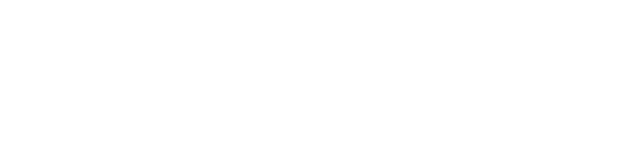
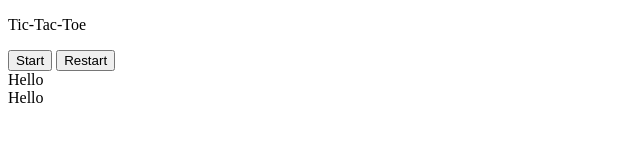
Before and after one commit to michaellucas1/Project-Tic-Tac-Toe, a plain HTML site: page index.html in a window 1280 px wide. Shown: the whole page, without its empty margins (0-640 px from the left). Drawn offline with Linux system fonts and the light colour scheme.

Commit message:
add html tags for header, main, container divs, and buttons

```diff
--- a/index.html
+++ b/index.html
@@ -7,6 +7,21 @@
     <link rel="stylesheet" href="./resource/css/index.css">
 </head>
 <body>
+    <header>
+        <p>Tic-Tac-Toe</p>
+    </header>
+    <main>
+        <div class="button-container">
+            <button type="button">Start</button>
+            <button type="button">Restart</button>
+        </div>
+        <div class="score-container">
+            <div class="player-score player-one">Hello</div>
+            <div class="player-score player-two">Hello</div>
+        </div>
+
+        <div class="display-grid"></div>
+    </main>
     <script src="./resource/js/index.js"></script>
 </body>
 </html>
```
